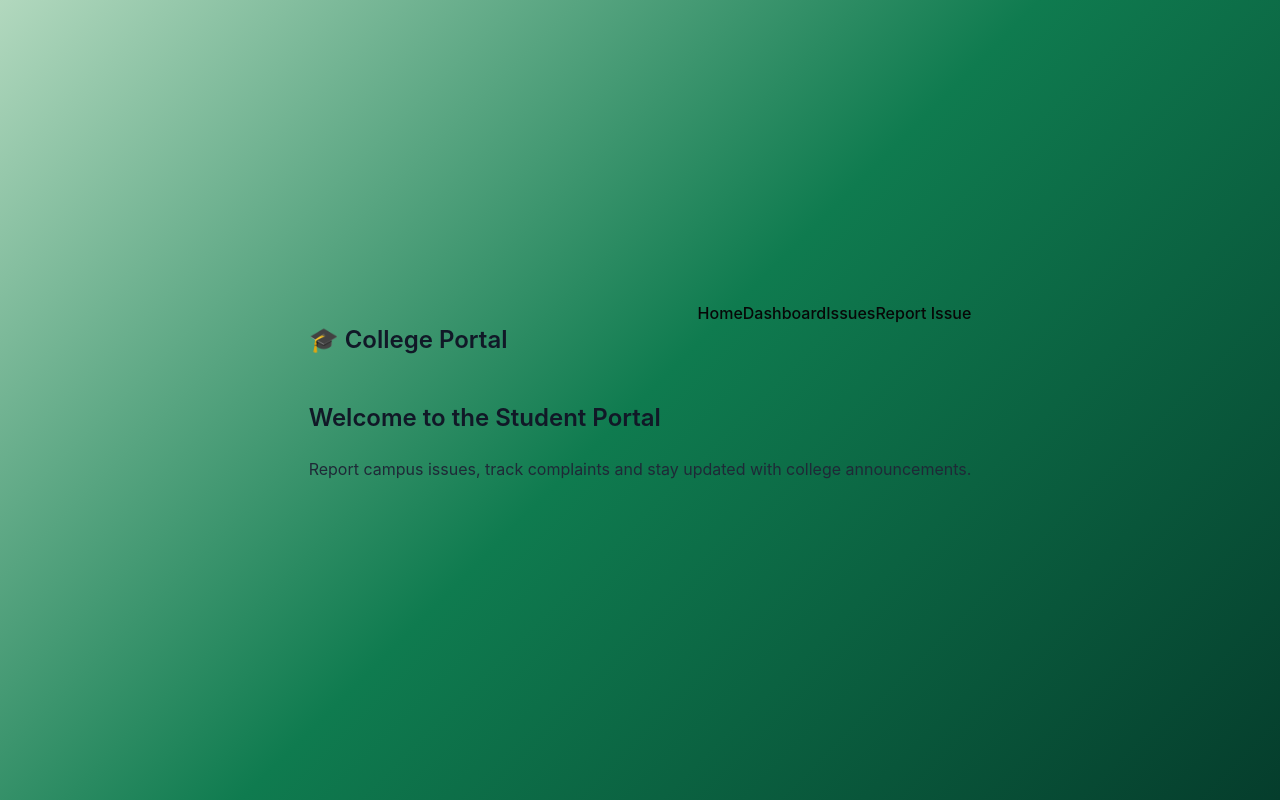
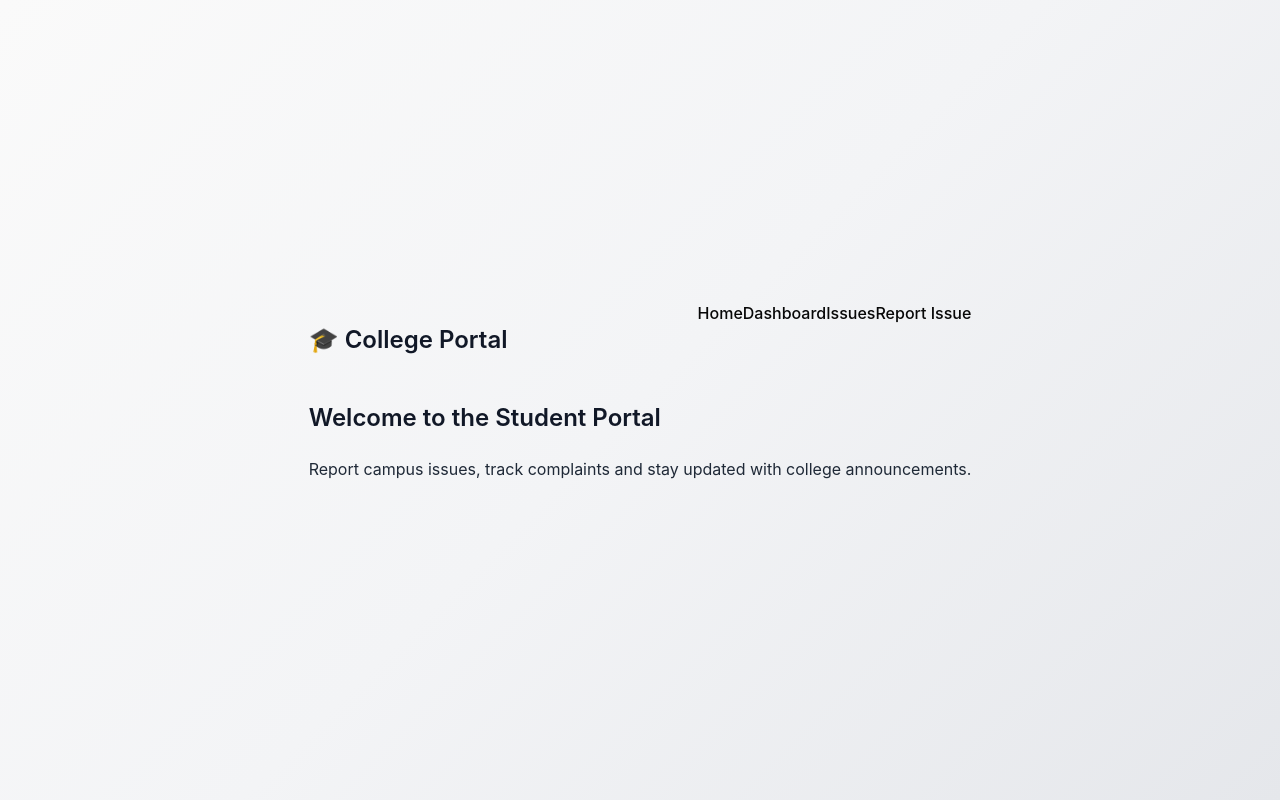
Before and after one commit to Rameshmanohar18/SLA_MUGUND_SIR_CLASS_Assessment, a React (Vite) app: page / in a window 1280 px wide. Built offline with nearby package versions, Linux system fonts and the light colour scheme.

Commit message:
CSS added

```diff
--- a/src/index.css
+++ b/src/index.css
@@ -97,7 +97,11 @@ body {
   margin: 0;
   min-height: 100vh;
 
-  background: linear-gradient(135deg, #b2d8be, #0f7b4f, #053d2c);
+  font-family:
+    -apple-system, BlinkMacSystemFont, "Segoe UI", Roboto, Helvetica, Arial,
+    sans-serif;
+
+  background: linear-gradient(135deg, #fafafa, #f3f4f6, #e5e7eb);
 
   display: flex;
   justify-content: center;
```
